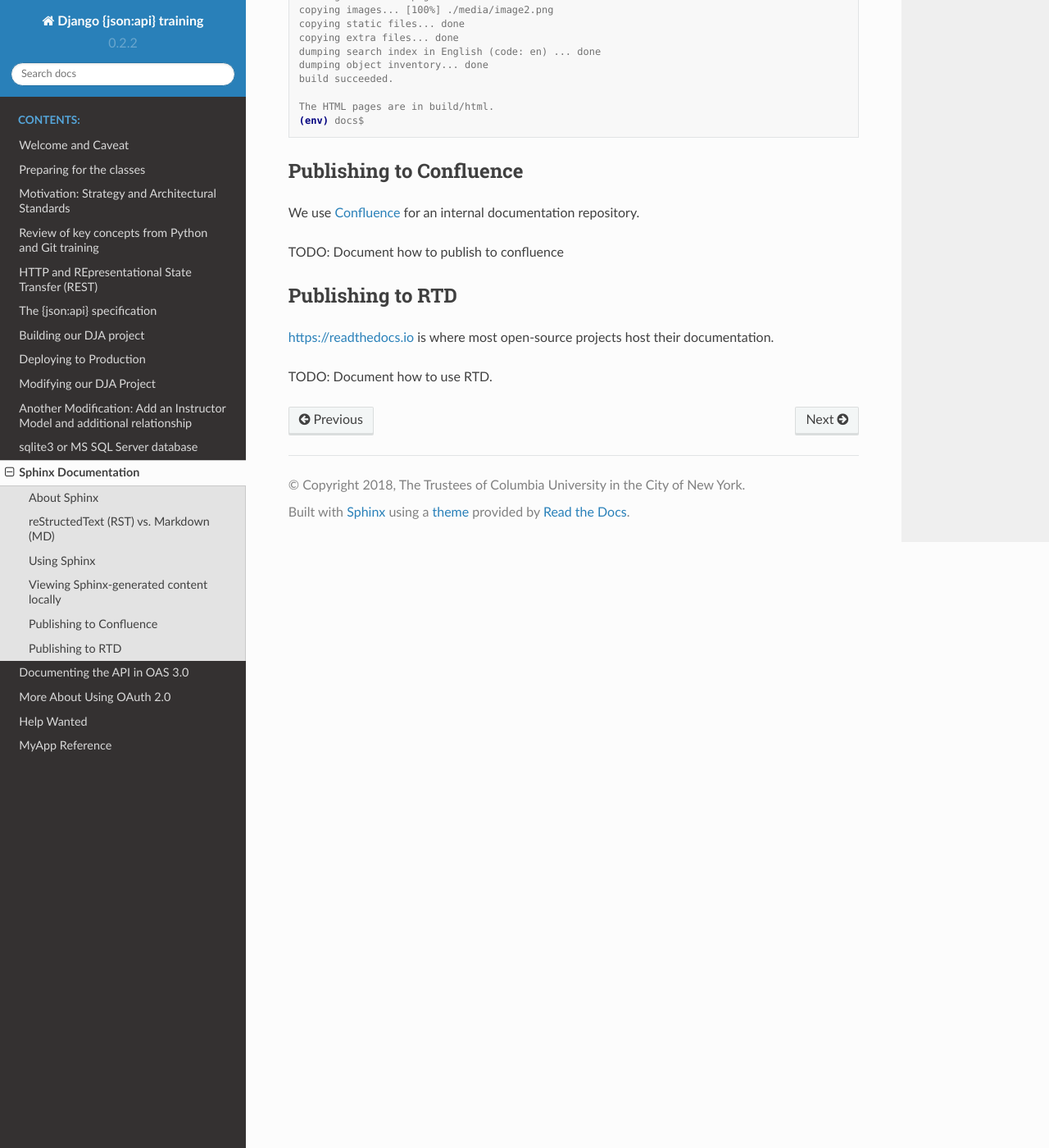
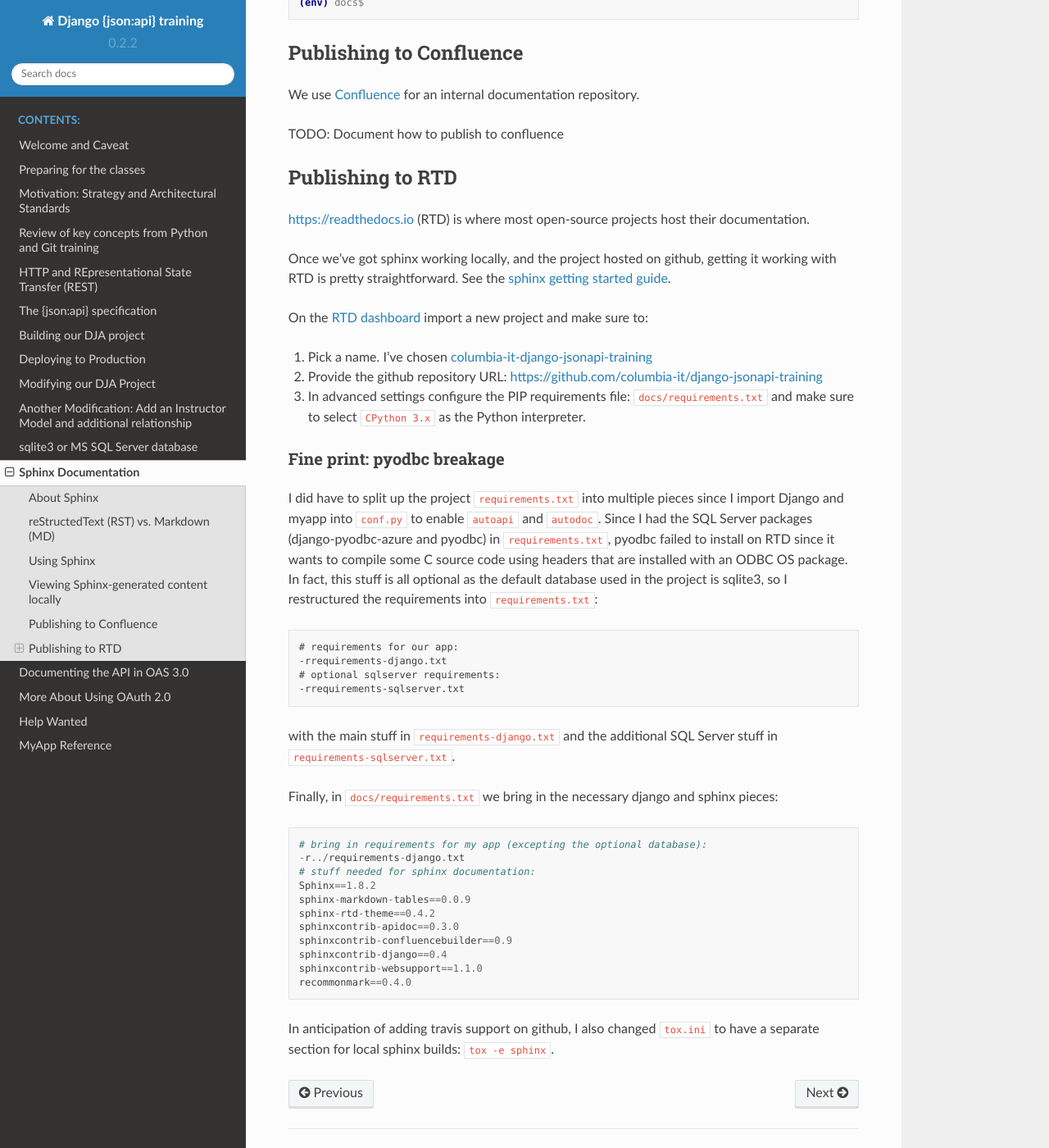
Before and after one commit to columbia-it/django-jsonapi-training, a Sphinx documentation site: the page built from docs/sphinx.md, in a window 1280 px wide and 1400 px high, scrolled down 4682 px. Shown: the whole window at 82% size. Built offline with Sphinx 7.4.7 and the Read the Docs theme 2.0.0, drawn with Linux system fonts in a browser that asks for light colours; pages that are not in the unit, such as notebooks, are missing from menus; the version number is read from the project's files by our own code; some of the changed text lies outside the part shown.

Commit message:
fixed sphinx RTD configuration

````diff
--- a/docs/sphinx.md
+++ b/docs/sphinx.md
@@ -22,28 +22,18 @@ for Python docstrings, and Markdown for stuff I type.
 
 To Use sphinx, we'll install a bunch of packages:
 
-```diff
-diff --git a/requirements.txt b/requirements.txt
-index 6716578..5d77ace 100644
---- a/requirements.txt
-+++ b/requirements.txt
-@@ -1,3 +1,4 @@
-+pip>=10.0.1
- Django==2.1.3
- django-filter==2.0.0
- django-cors-middleware==1.3.1
-@@ -19,3 +20,11 @@ rest-condition==1.0.3
- tox>=3.3.0,<3.4
- tox-pip-extensions==1.4.0
- PyYAML==3.13
-+Sphinx==1.8.2
-+sphinx-markdown-tables==0.0.9
-+sphinx-rtd-theme==0.4.2
-+sphinxcontrib-apidoc==0.3.0
-+sphinxcontrib-confluencebuilder==0.9
-+sphinxcontrib-django==0.4
-+sphinxcontrib-websupport==1.1.0
-+recommonmark==0.4.0
+```text
+# bring in requirements for my app (excepting the optional database):
+-r../requirements-django.txt
+# stuff needed for sphinx documentation:
+Sphinx==1.8.2
+sphinx-markdown-tables==0.0.9
+sphinx-rtd-theme==0.4.2
+sphinxcontrib-apidoc==0.3.0
+sphinxcontrib-confluencebuilder==0.9
+sphinxcontrib-django==0.4
+sphinxcontrib-websupport==1.1.0
+recommonmark==0.4.0
 ```
 
 Then run the quickstart:
@@ -53,7 +43,7 @@ sphinx-quickstart
 
 This creates a `conf.py` which is the core configuration file for Sphinx. And, since it's Python code,
 you can do all kinds of cool stuff.  Here are a few of my changes after the quickstart, which notably
-includes some django-specific stuff, support for Markdown and Markdown Tables:
+includes some django-specific stuff, autmatic API documentation and support for Markdown and Markdown Tables:
 
 ```diff
 diff --git b/docs/conf.py a/docs/conf.py
@@ -276,6 +266,53 @@ TODO: Document how to publish to confluence
 
 ### Publishing to RTD
 
-[https://readthedocs.io](https://readthedocs.io) is where most open-source projects host their documentation.
+[https://readthedocs.io](https://readthedocs.io) (RTD)
+is where most open-source projects host their documentation.
 
-TODO: Document how to use RTD.
+Once we've got sphinx working locally, and the project hosted on github, getting it working with RTD is pretty
+straightforward. See the
+[sphinx getting started guide](https://docs.readthedocs.io/en/latest/intro/getting-started-with-sphinx.html).
+
+On the [RTD dashboard](https://readthedocs.org/dashboard/) import a new project
+and make sure to:
+1. Pick a name. I've chosen
+   [columbia-it-django-jsonapi-training](https://columbia-it-django-jsonapi-training.readthedocs.io)
+2. Provide the github repository URL:
+   [https://github.com/columbia-it/django-jsonapi-training](https://github.com/columbia-it/django-jsonapi-training)
+3. In advanced settings configure the PIP requirements file: `docs/requirements.txt` and
+   make sure to select `CPython 3.x` as the Python interpreter.
+
+#### Fine print: pyodbc breakage
+
+I did have to split up the project `requirements.txt` into multiple pieces since I import Django and myapp into
+`conf.py` to enable `autoapi` and `autodoc`. Since I had the SQL Server packages (django-pyodbc-azure and pyodbc)
+in `requirements.txt`, pyodbc failed to install on RTD since it wants to compile some C source code
+using headers that are installed with an ODBC OS package. In fact, this stuff is all optional as the
+default database used in the project is sqlite3, so I restructured the requirements into `requirements.txt`:
+
+```text
+# requirements for our app:
+-rrequirements-django.txt
+# optional sqlserver requirements:
+-rrequirements-sqlserver.txt
+```
+
+with the main stuff in `requirements-django.txt` and the additional SQL Server stuff in `requirements-sqlserver.txt`.
+
+Finally, in `docs/requirements.txt` we bring in the necessary django and sphinx pieces:
+```
+# bring in requirements for my app (excepting the optional database):
+-r../requirements-django.txt
+# stuff needed for sphinx documentation:
+Sphinx==1.8.2
+sphinx-markdown-tables==0.0.9
+sphinx-rtd-theme==0.4.2
+sphinxcontrib-apidoc==0.3.0
+sphinxcontrib-confluencebuilder==0.9
+sphinxcontrib-django==0.4
+sphinxcontrib-websupport==1.1.0
+recommonmark==0.4.0
+```
+
+In anticipation of adding travis support on github,
+I also changed `tox.ini` to have a separate section for local sphinx builds: `tox -e sphinx`.
--- /dev/null
+++ b/requirements-sqlserver.txt
@@ -0,0 +1,5 @@
+# database requirements
+# See fixes in django-ppyodbc-azure https://github.com/michiya/django-pyodbc-azure/pull/189
+git+https://github.com/n2ygk/django-pyodbc-azure.git@autofield
+# or just use settings.MIGRATION_MODULES to override
+# django-pyodbc-azure==2.1.0.0
````
Also changed, not shown: docs/requirements.txt (+3 -20 lines), index-head.md (+5 -2 lines), index.md (+5 -2 lines), requirements-django.txt (added, +21 -0 lines), requirements.txt (+4 -30 lines), 1 other file.
